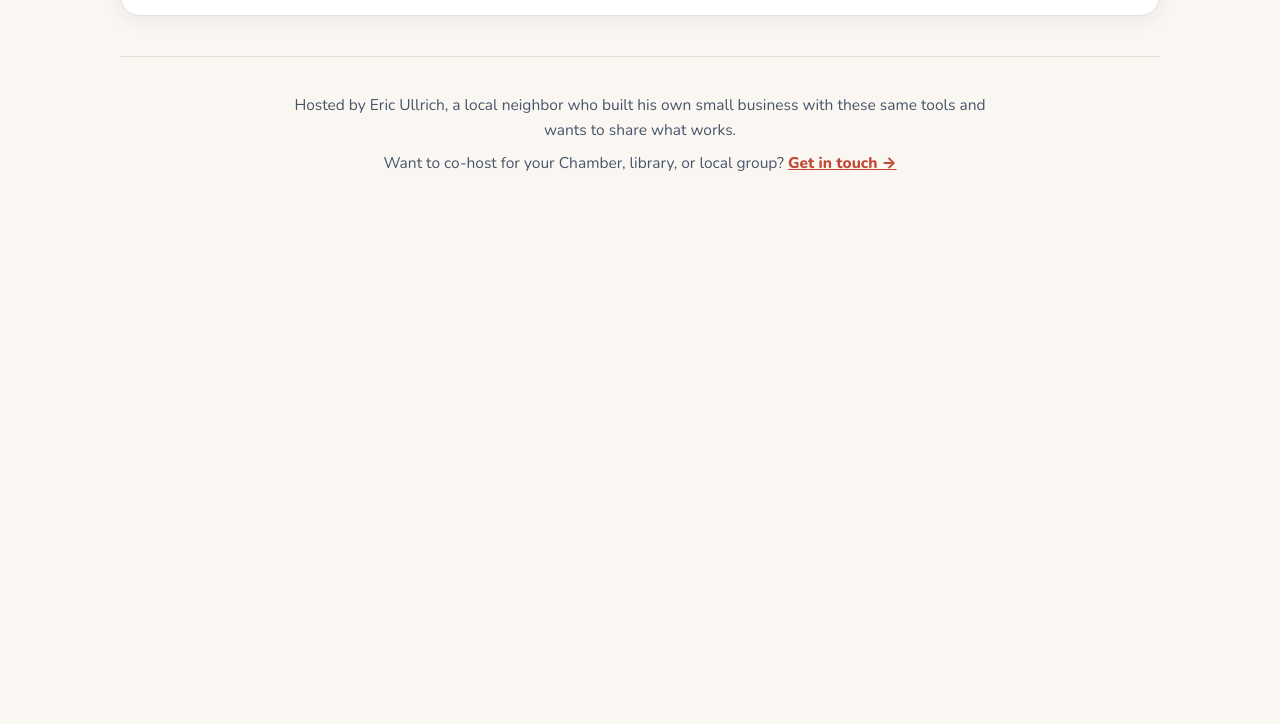
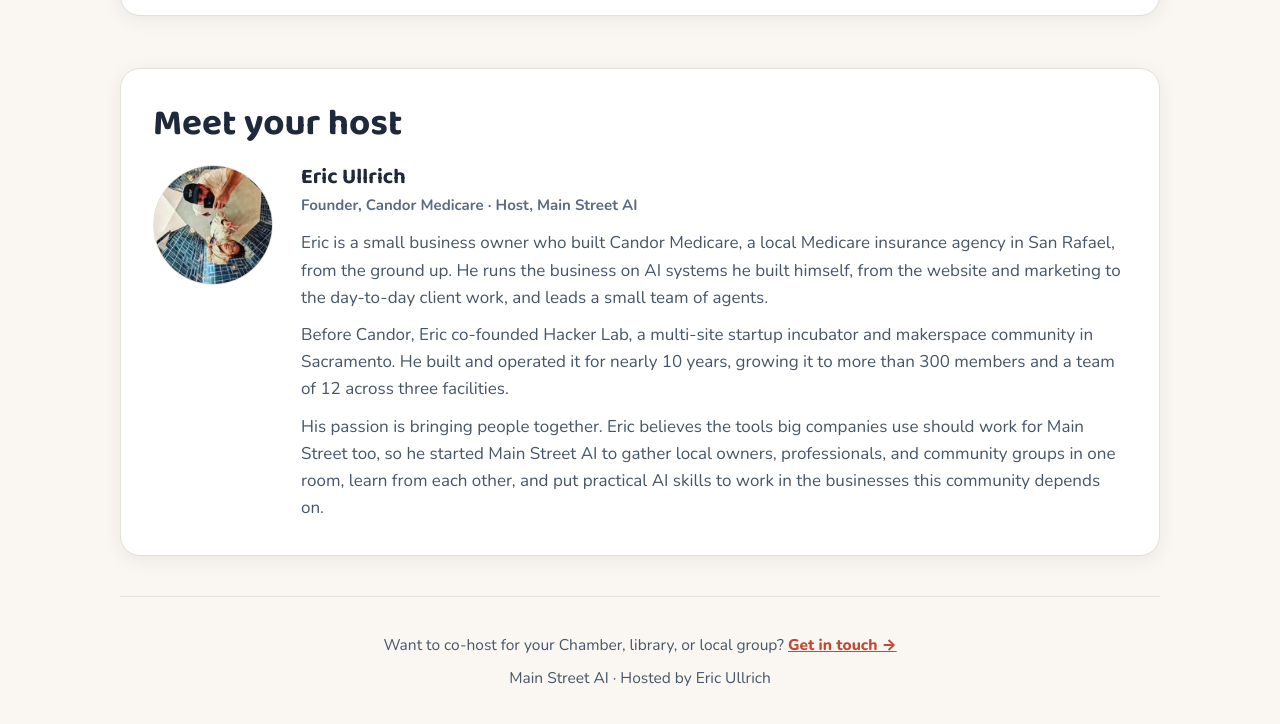
Before and after one commit to eullrich/main-street-ai, a plain HTML site: page index.html in a window 1280 px wide. Shown: the part 5107-5831 px from the top of the page. Before the commit the page ends 5331 px from the top, so only its background shows below. Drawn offline with nearby package versions, Linux system fonts and the light colour scheme.

Commit message:
Update Main Street AI page

```diff
--- a/index.html
+++ b/index.html
@@ -265,6 +265,22 @@
       .form-note { font-size: 0.9rem; color: var(--muted); max-width: 34em; }
       .form-status { font-size: 0.96rem; font-weight: 700; color: var(--coral-hover); min-height: 1.4em; margin-top: 8px; }
 
+      /* Host bio */
+      .host-card {
+        background: var(--surface); border: 1px solid var(--line);
+        border-radius: 20px; padding: 34px 32px; margin: 52px 0 0; box-shadow: var(--shadow);
+      }
+      .host-card > h2 { font-size: clamp(1.7rem, 4vw, 2.3rem); font-weight: 700; margin-bottom: 20px; }
+      .host-flex { display: flex; gap: 28px; align-items: flex-start; }
+      .host-photo {
+        flex: none; width: 120px; height: 120px; border-radius: 50%;
+        object-fit: cover; border: 1px solid var(--line);
+      }
+      .host-name { font-family: "Baloo 2", sans-serif; font-size: 1.35rem; font-weight: 700; color: var(--ink); line-height: 1.2; }
+      .host-role { font-weight: 700; font-size: 0.94rem; color: var(--muted); margin: 2px 0 12px; }
+      .host-text p { color: var(--body); }
+      .host-text p + p { margin-top: 10px; }
+
       footer { padding: 36px 0 48px; margin-top: 40px; border-top: 1px solid var(--line); text-align: center; }
       footer p { color: var(--body); font-size: 0.97rem; max-width: 46em; margin-left: auto; margin-right: auto; }
       footer p + p { margin-top: 8px; }
@@ -294,7 +310,9 @@
         .fact:nth-child(3) { border-left: none; }
         .fact:nth-child(n+3) { border-top: 1px solid var(--line); }
         .paths-grid, .story-grid, .room-grid, .form-grid { grid-template-columns: 1fr; }
-        .agenda-band, .interest-card { padding: 22px 18px; }
+        .agenda-band, .interest-card, .host-card { padding: 22px 18px; }
+        .host-flex { flex-direction: column; align-items: center; gap: 18px; }
+        .host-text { text-align: center; }
         .agenda-list, .agenda-step .step-intro { padding-left: 0; }
         .agenda-step { margin-top: 24px; }
       }
@@ -591,9 +609,24 @@
         </form>
       </div>
 
+      <!-- ================= 8. HOST BIO ================= -->
+      <section class="host-card" id="host">
+        <h2>Meet your host</h2>
+        <div class="host-flex">
+          <img class="host-photo" src="images/eric-headshot.jpg" loading="lazy" alt="Headshot photo of Eric Ullrich" />
+          <div class="host-text">
+            <div class="host-name">Eric Ullrich</div>
+            <div class="host-role">Founder, Candor Medicare &middot; Host, Main Street AI</div>
+            <p>Eric is a small business owner who built Candor Medicare, a local Medicare insurance agency in San Rafael, from the ground up. He runs the business on AI systems he built himself, from the website and marketing to the day-to-day client work, and leads a small team of agents.</p>
+            <p>Before Candor, Eric co-founded Hacker Lab, a multi-site startup incubator and makerspace community in Sacramento. He built and operated it for nearly 10 years, growing it to more than 300 members and a team of 12 across three facilities.</p>
+            <p>His passion is bringing people together. Eric believes the tools big companies use should work for Main Street too, so he started Main Street AI to gather local owners, professionals, and community groups in one room, learn from each other, and put practical AI skills to work in the businesses this community depends on.</p>
+          </div>
+        </div>
+      </section>
+
       <footer>
-        <p>Hosted by Eric Ullrich, a local neighbor who built his own small business with these same tools and wants to share what works.</p>
         <p>Want to co-host for your Chamber, library, or local group? <a href="mailto:eric@candor.financial">Get in touch &rarr;</a></p>
+        <p>Main Street AI &middot; Hosted by Eric Ullrich</p>
       </footer>
 
     </main>
```
Also changed, not shown: images/eric-headshot.jpg (added).
